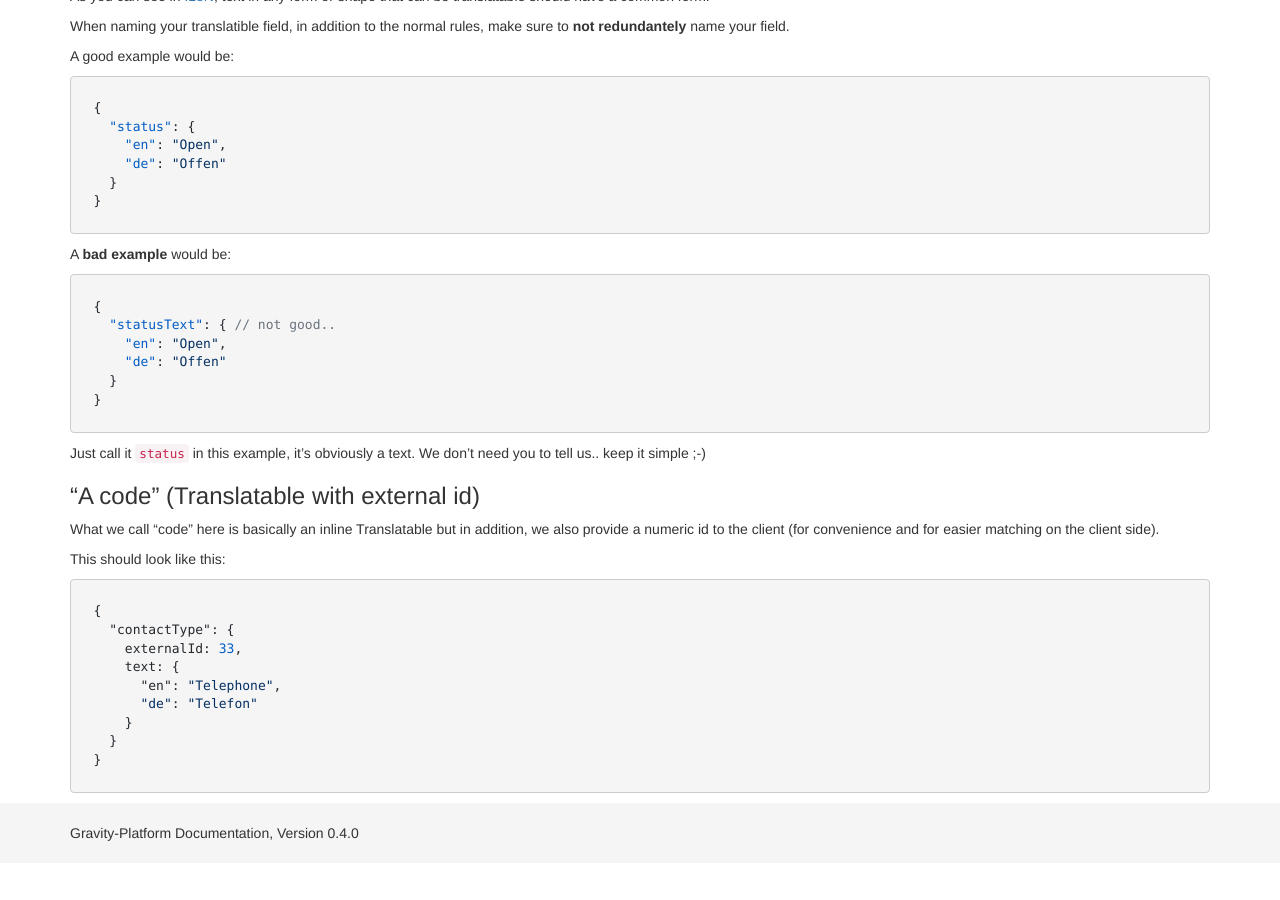
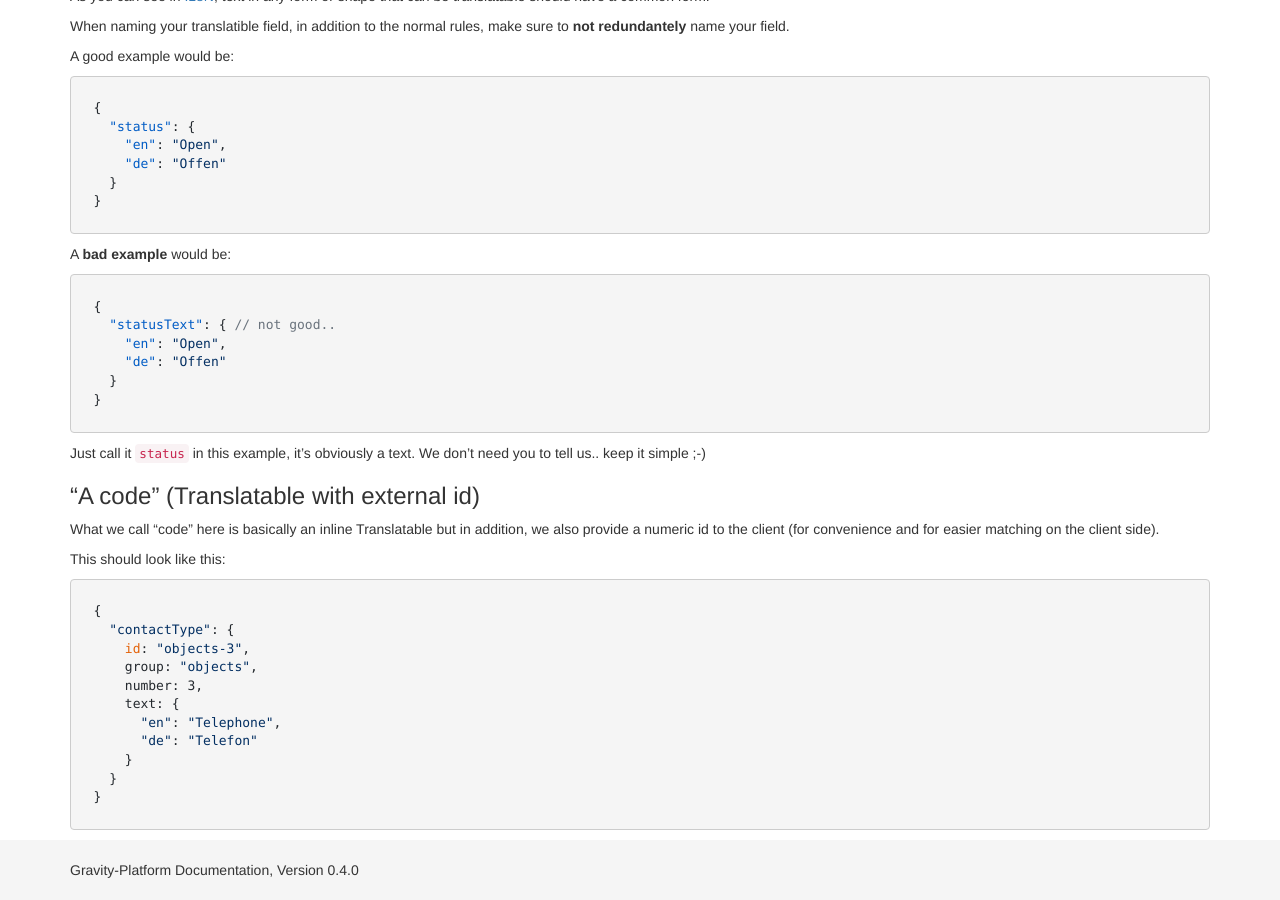
Before and after one commit to gravity-platform/doc, a Jekyll site: the page built from naming.md, in a window 1280 px wide and 900 px high, scrolled down 2121 px. Built offline with Jekyll 4.4.1, drawn with Linux system fonts in a browser that asks for light colours; nearby versions of some CDN libraries; Markdown is read by kramdown in place of the engine named in the settings; before the commit the page ends 2984 px from its top, so only the background shows below that.

Commit message:
updated structure of a code type..

`````diff
--- a/naming.md
+++ b/naming.md
@@ -146,7 +146,9 @@ This should look like this:
 ````javascript
 {
   "contactType": {
-    externalId: 33,
+    id: "objects-3",
+    group: "objects",
+    number: 3,
     text: {
       "en": "Telephone",
       "de": "Telefon"
`````
